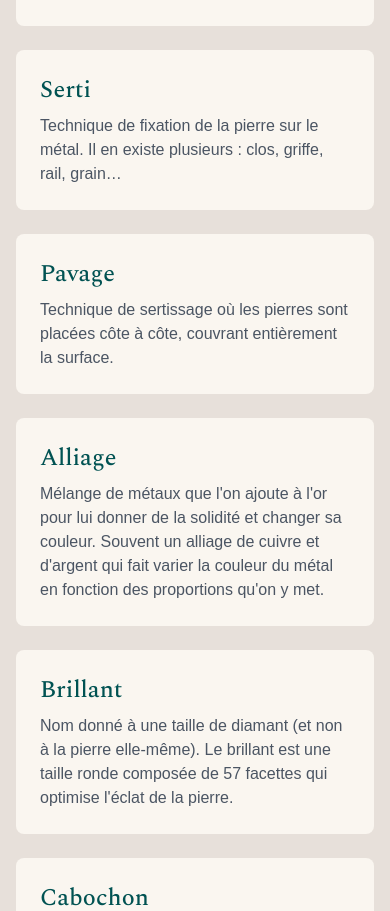
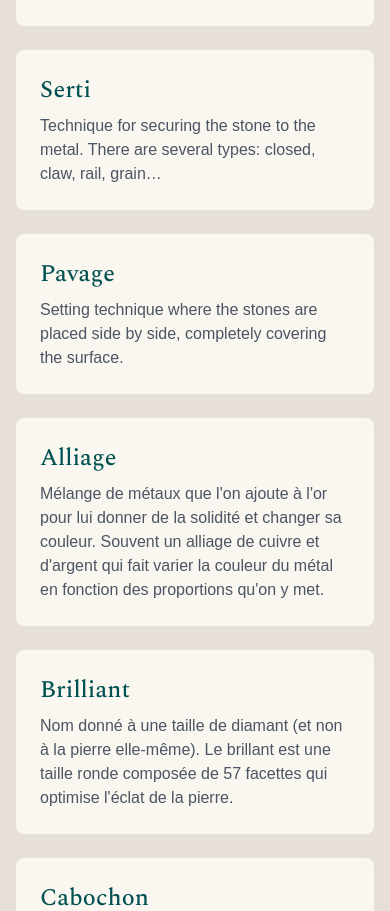
Before and after one commit to precieuse-joaillerie/site, a Next.js app: page /blog/lexique in a window 390 px wide. Shown: the part 866-1777 px from the top of the page. Built offline with nearby package versions, Linux system fonts and the light colour scheme; no server answers; a web font is replaced by a local one.

Commit message:
last modifs

```diff
--- a/app/blog/lexique/page.tsx
+++ b/app/blog/lexique/page.tsx
@@ -5,55 +5,149 @@ import { Button } from '@/components/ui/button';
 import { ArrowLeft } from 'lucide-react';
 import Link from 'next/link';
 import { motion } from 'framer-motion';
+import { useLanguage } from '@/contexts/LanguageContext';
+
+
+
+export default function LexiquePage() {
+  const { currentLanguage } = useLanguage();
 
   const terms = [
     {
-    term: "Carat",
-    definition: "En joaillerie, le carat a deux significations :\n\n• Pour les pierres précieuses : unités de poids.\n1 carat = 0,20 grammes.\nPlus une pierre est lourde, plus elle contient de carats.\n\n• Pour l'or : unité de pureté du métal.\n24 carats = or pur.\nL'or 9 carats contient 37,5 % d'or pur, l'or 18 carats contient 75% d'or pur, et l'or 19,2 carats (utilisé par Précieuse) en contient 80%."
+      term: {
+        FR: "Carat",
+        EN: "Carat",
+        PT: "Carat"
+      },
+      definition: {
+        FR: "En joaillerie, le carat a deux significations :\n\n• Pour les pierres précieuses : unités de poids.\n1 carat = 0,20 grammes.\nPlus une pierre est lourde, plus elle contient de carats.\n\n• Pour l'or : unité de pureté du métal.\n24 carats = or pur.\nL'or 9 carats contient 37,5 % d'or pur, l'or 18 carats contient 75% d'or pur, et l'or 19,2 carats (utilisé par Précieuse) en contient 80%.",
+        EN: "In jewelry, the carat has two meanings:\n\n• For gemstones: units of weight.\n1 carat = 0.20 grams.\nThe heavier a stone is, the more carats it contains.\n\n• For gold: unit of purity of the metal.\n24 carats = pure gold.\n9 carat gold contains 37.5% pure gold, 18 carat gold contains 75% pure gold, and 19.2 carat gold (used by Précieuse) contains 80%.",
+        PT: "Na joalharia, o quilate tem dois significados:\n\n• Para pedras preciosas: unidades de peso.\n1 quilate = 0,20 gramas.\nQuanto mais pesada for uma pedra, mais quilates ela contém.\n\n• Para o ouro: unidade de pureza do metal.\n24 quilates = ouro puro.\nO ouro de 9 quilates contém 37,5% de ouro puro, o ouro de 18 quilates contém 75% de ouro puro, e o ouro de 19,2 quilates (utilizado pela Précieuse) contém 80%.",
+      },
     },
     {
-    term: "GVS",
-    definition: "Classification des diamants : G pour la couleur (blanc extra +), VS pour la pureté (très petites inclusions)."
+      term: {
+        FR: "GVS",
+        EN: "GVS",
+        PT: "GVS"
+      },
+      definition: {
+        FR: "Classification des diamants : G pour la couleur (blanc extra +), VS pour la pureté (très petites inclusions).",
+        EN: "Diamond classification: G for color (extra white +), VS for clarity (very small inclusions).",
+        PT: "Classificação dos diamantes: G para a cor (branco extra +), VS para a pureza (muito pequenas inclusões).",
+      },
     },
     {
-    term: "Serti",
-    definition: "Technique de fixation de la pierre sur le métal. Il en existe plusieurs : clos, griffe, rail, grain…"
+      term: {
+        FR: "Serti",
+        EN: "Crimped",
+        PT: "Frisado"
+      },
+      definition: {
+        FR: "Technique for securing the stone to the metal. There are several types: closed, claw, rail, grain…",
+        EN: "Technique for securing the stone to the metal. There are several types: closed, claw, rail, grain…",
+        PT: "Técnica de fixação da pedra ao metal. Existem vários tipos: fechado, garras, trilho, grão…",
+      },
     },
     {
-    term: "Pavage",
-    definition: "Technique de sertissage où les pierres sont placées côte à côte, couvrant entièrement la surface."
+      term: {
+        FR: "Pavage",
+        EN: "Paving",
+        PT: "Pavimentação"
+      },
+      definition: {
+        FR: "Setting technique where the stones are placed side by side, completely covering the surface.",
+        EN: "Setting technique where the stones are placed side by side, completely covering the surface.",
+        PT: "Técnica de cravação onde as pedras são colocadas lado a lado, cobrindo completamente a superfície.",
+      },
     },
     {
-    term: "Alliage",
-    definition: "Mélange de métaux que l'on ajoute à l'or pour lui donner de la solidité et changer sa couleur. Souvent un alliage de cuivre et d'argent qui fait varier la couleur du métal en fonction des proportions qu'on y met."
+      term: {
+        FR: "Alliage",
+        EN: "Alloy",
+        PT: "Liga"
+      },
+      definition: {
+        FR: "Mélange de métaux que l'on ajoute à l'or pour lui donner de la solidité et changer sa couleur. Souvent un alliage de cuivre et d'argent qui fait varier la couleur du métal en fonction des proportions qu'on y met.",
+        EN: "Mixture of metals added to gold to give it strength and change its color. Often an alloy of copper and silver that varies the color of the metal depending on the proportions used.",
+        PT: "Mistura de metais que se adiciona ao ouro para lhe dar solidez e mudar a sua cor. Frequentemente uma liga de cobre e prata que varia a cor do metal em função das proporções que se utilizam.",
+      },
     },
     {
-    term: "Brillant",
-    definition: "Nom donné à une taille de diamant (et non à la pierre elle-même). Le brillant est une taille ronde composée de 57 facettes qui optimise l'éclat de la pierre."
+      term: {
+        FR: "Brilliant",
+        EN: "Brilliant",
+        PT: "Brilhante"
+      },
+      definition: {
+        FR: "Nom donné à une taille de diamant (et non à la pierre elle-même). Le brillant est une taille ronde composée de 57 facettes qui optimise l'éclat de la pierre.",
+        EN: "Name given to a diamond cut (and not to the stone itself). The brilliant is a round cut composed of 57 facets that optimizes the stone's brilliance.",
+        PT: "Nome dado a um corte de diamante (e não à própria pedra). O brilhante é um corte redondo composto por 57 facetas que otimiza o brilho da pedra.",
+      },
     },
     {
-    term: "Cabochon",
-    definition: "Pierre polie, sans facettes, avec une surface bombée. Donne un aspect doux et soyeux."
+      term: {
+        FR: "Cabochon",
+        EN: "Cabochons",
+        PT: "Cabochões"
+      },
+      definition: {
+        FR: "Pierre polie, sans facettes, avec une surface bombée. Donne un aspect doux et soyeux.",
+        EN: "Polished stone, without facets, with a rounded surface. Gives a soft and silky appearance.",
+        PT: "Pedra polida, sem facetas, com uma superfície arredondada. Dá um aspeto suave e sedoso.",
+      },
     },
     {
-    term: "Chaton",
-    definition: "Partie du bijou qui accueille la pierre. Il peut être à griffes, clos, semi clos…"
+      term: {
+        FR: "Chaton",
+        EN: "Chaton",
+        PT: "Chaton"
+      },
+      definition: {
+        FR: "Partie du bijou qui accueille la pierre. Il peut être à griffes, clos, semi clos…",
+        EN: "Part of the jewelry that holds the stone. It can be clawed, closed, semi-closed…",
+        PT: "Parte da joia que acolhe a pedra. Pode ser com garras, fechado, semi-fechado…",
+      },
     },
     {
-    term: "Poli miroir",
-    definition: "Finition lisse et brillante du métal. Le poli miroir reflète comme une surface en verre."
+      term: {
+        FR: "Poli miroir",
+        EN: "Polished mirror",
+        PT: "Espelho polido"
+      },
+      definition: {
+        FR: "Finition lisse et brillante du métal. Le poli miroir reflète comme une surface en verre.",
+        EN: "Smooth and shiny finish of the metal. The mirror polish reflects like a glass surface.",
+        PT: "Acabamento liso e brilhante do metal. O polido espelho reflete como uma superfície de vidro.",
+      },
     },
     {
-    term: "Poinçon",
-    definition: "Marque officielle apposée sur un bijou attestant du métal utilisé et de sa pureté. Obligation légale en France et au Portugal sur n'importe quel bijou en or de plus de 3 grammes."
+      term: {
+        FR: "Poinçon",
+        EN: "Punch",
+        PT: "Soco"
+      },
+      definition: {
+        FR: "Marque officielle apposée sur un bijou attestant du métal utilisé et de sa pureté. Obligation légale en France et au Portugal sur n'importe quel bijou en or de plus de 3 grammes.",
+        EN: "Official mark stamped on a piece of jewelry certifying the metal used and its purity. Legal obligation in France and Portugal on any gold jewelry over 3 grams.",
+        PT: "Marca oficial estampada em uma joia atestando o metal utilizado e sua pureza. Obrigação legal na França e em Portugal em qualquer joia de ouro com mais de 3 gramas.",
+      },
     },
     {
-    term: "Zirconium",
-    definition: "Aussi appelé oxyde, ou oxyde de zirconium ou zirconia. C'est une pierre synthétique imitant le diamant, utilisé pour les prototypes ou les bijoux fantaisie."
+      term: {
+        FR: "Zirconium",
+        EN: "Zirconium",
+        PT: "Zirconium"
+      },
+      definition: {
+        FR: "Aussi appelé oxyde, ou oxyde de zirconium ou zirconia. C'est une pierre synthétique imitant le diamant, utilisé pour les prototypes ou les bijoux fantaisie.",
+        EN: "Also called oxide, or zirconium oxide or zirconia. It is a synthetic stone imitating diamond, used for prototypes or costume jewelry.",
+        PT: "Também chamado de óxido, ou óxido de zircônio ou zircônia. É uma pedra sintética que imita o diamante, utilizada para protótipos ou joias de fantasia.",
+      },
     }
   ];
 
-export default function LexiquePage() {
+
   return (
     <main className="min-h-screen">
       <Navigation />
@@ -63,11 +157,11 @@ export default function LexiquePage() {
           <Link href="/blog">
             <Button variant="ghost" className="mb-8">
               <ArrowLeft className="mr-2 h-4 w-4" />
-              Retour au blog
+              {currentLanguage === 'FR' ? 'Retour au blog' : currentLanguage === 'EN' ? 'Back to blog' : 'Voltar ao blog'}
             </Button>
           </Link>
 
-          <h1 className="text-4xl md:text-5xl font-light mb-8">Lexique de la Joaillerie</h1>
+          <h1 className="text-4xl md:text-5xl font-light mb-8">{currentLanguage === 'FR' ? 'Lexique de la Joaillerie' : currentLanguage === 'EN' ? 'Jewelry Lexicon' : 'Lexicon de Joalheria'}</h1>
 
           <div className="grid gap-6 max-w-4xl">
             {terms.map((item, index) => (
@@ -79,8 +173,8 @@ export default function LexiquePage() {
                 transition={{ duration: 0.5, delay: index * 0.1 }}
                 className="bg-[#faf6f0] p-6 rounded-lg"
               >
-                <h2 className="text-2xl font-light mb-2">{item.term}</h2>
-                <div className="text-gray-600 whitespace-pre-line">{item.definition}</div>
+                <h2 className="text-2xl font-light mb-2">{item.term[currentLanguage]}</h2>
+                <div className="text-gray-600 whitespace-pre-line">{item.definition[currentLanguage]}</div>
               </motion.div>
             ))}
           </div>
--- a/app/sur-mesure/page.tsx
+++ b/app/sur-mesure/page.tsx
@@ -143,12 +143,12 @@ export default function SurMesurePage() {
         </div>
         <div className="relative text-white text-center z-10">
           <h1 className="text-5xl md:text-7xl font-light mb-4 text-white">
-            {currentLanguage === 'EN' ? 'Custom Made Alliances' : currentLanguage === 'FR' ? 'Alliances Sur Mesure' : 'Alian as Feitas por Medida'}
+            {currentLanguage === 'EN' ? 'Custom Made Alliances' : currentLanguage === 'FR' ? 'Alliances Sur Mesure' : 'Alianças Feitas por Medida'}
           </h1>
           <p className="text-lg md:text-xl max-w-2xl mx-auto text-white">
-            {currentLanguage === 'EN' ? 'A unique piece that looks like you, carrying meaning.' : currentLanguage === 'FR' ? 'Une pièce unique qui vous ressemble, porteuse de sens.' : 'Uma pe a nica que se assemelha a voc , carregando significado.'}
+            {currentLanguage === 'EN' ? 'A unique piece that looks like you, carrying meaning.' : currentLanguage === 'FR' ? 'Une pièce unique qui vous ressemble, porteuse de sens.' : 'Uma peça única que se assemelha a você, carregando significado.'}
             <br />
-            {currentLanguage === 'EN' ? 'Handcrafted in 19.2 carat gold and certified natural stones.' : currentLanguage === 'FR' ? 'Réalisé à la main en or 19,2 carats et pierres naturelles certifiées.' : 'Feita  m o em ouro de 19,2 quilates e pedras naturais certificadas.'}
+            {currentLanguage === 'EN' ? 'Handcrafted in 19.2 carat gold and certified natural stones.' : currentLanguage === 'FR' ? 'Réalisé à la main en or 19,2 carats et pierres naturelles certifiées.' : 'Feito à mão em ouro de 19,2 quilates e pedras naturais certificadas.'}
           </p>
         </div>
       </section>
--- a/components/hero-carousel.tsx
+++ b/components/hero-carousel.tsx
@@ -19,7 +19,7 @@ export function HeroCarousel(props: any) {
           ? "Votre bijou. Votre histoire."
           : currentLanguage === "EN"
           ? "Your jewel. Your story."
-          : "Seu joia. Sua hist ria.",
+          : "Seu joia. Sua história.",
       subtitle:
         currentLanguage === "FR"
           ? "Un savoir faire joaillier, une création qui vous ressemble"
@@ -34,7 +34,7 @@ export function HeroCarousel(props: any) {
           ? "Votre bijou. Votre histoire."
           : currentLanguage === "EN"
           ? "Your jewel. Your story."
-          : "Seu joia. Sua hist ria.",
+          : "Seu joia. Sua história.",
       subtitle:
         currentLanguage === "FR"
           ? "Un savoir faire joaillier, une création qui vous ressemble"
@@ -49,7 +49,7 @@ export function HeroCarousel(props: any) {
           ? "Votre bijou. Votre histoire."
           : currentLanguage === "EN"
           ? "Your jewel. Your story."
-          : "Seu joia. Sua hist ria.",
+          : "Seu joia. Sua história.",
       subtitle:
         currentLanguage === "FR"
           ? "Un savoir faire joaillier, une création qui vous ressemble"
```
Lines whose indentation alone changed are shown as unchanged.
